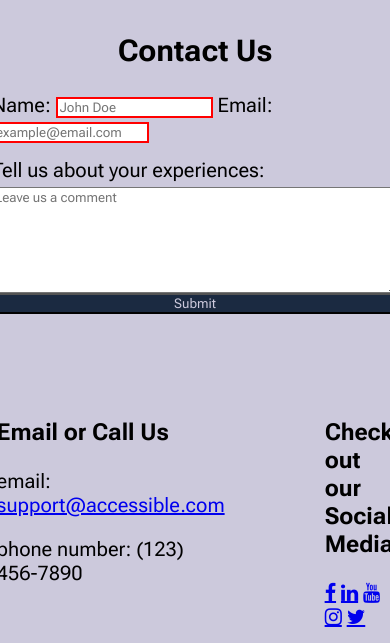
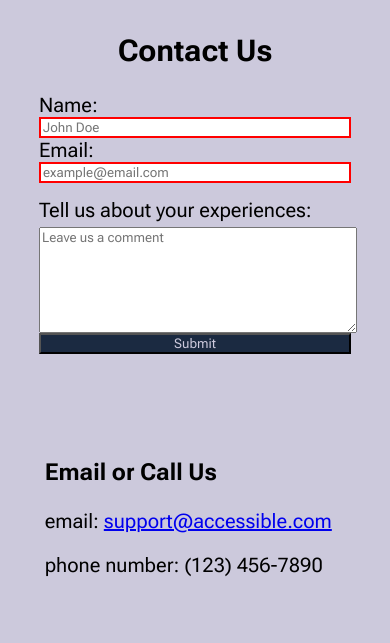
Before and after one commit to Defnar/accessibility-lab, a plain HTML site: page index.html in a window 390 px wide. Shown: the part 2734-3377 px from the top of the page. Drawn offline with Linux system fonts and the light colour scheme.

Commit message:
Accessibility changes for below 400 width in footer and comment area

```diff
--- a/index.html
+++ b/index.html
@@ -131,6 +131,7 @@
         <button
           type="submit"
           aria-label="Click the button to submit your comment"
+          id="comment-button"
         >
           Submit
         </button>
--- a/style.css
+++ b/style.css
@@ -238,9 +238,29 @@ footer section {
     position:fixed;
   }
 
+  #name-email {
+    display: grid;
+    grid-template-columns:
+    "label #name"
+    "label #email"
+  }
+
    #dropdown:hover #dropdown-content {
 display: flex;
 flex-direction: column;
   }
 
 }
+
+@media(max-width: 400px) {
+  #footer-flex {
+    flex-direction: column;
+    gap: 30px;
+    margin-bottom: 20px;
+  }
+
+  #contact-form, #comment, #comment-button{
+    width: 100%;
+  }
+
+}
```
